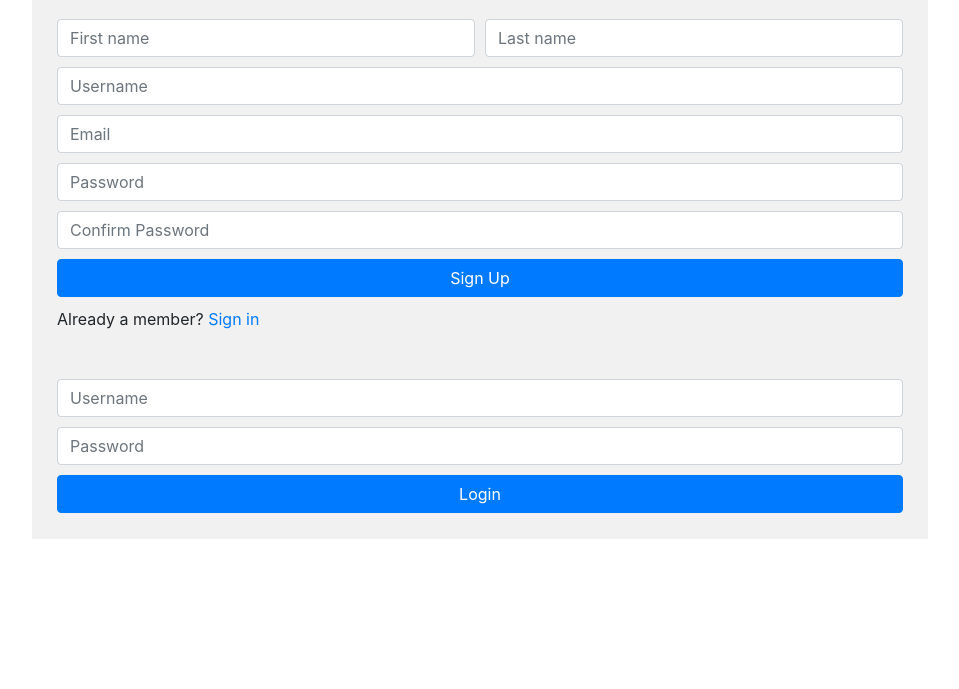
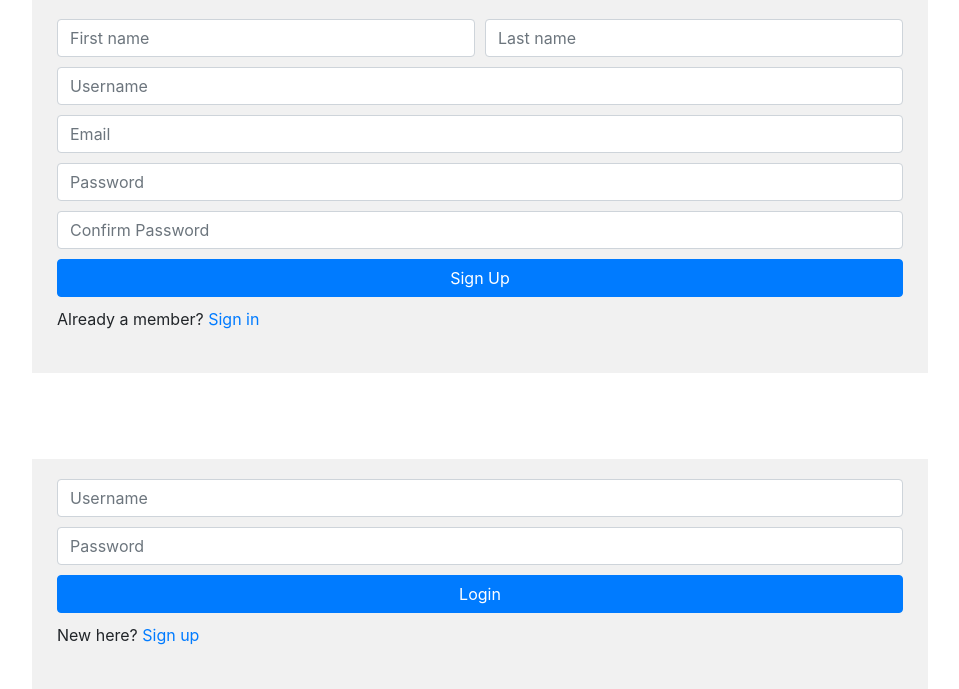
Before and after one commit to KiseraTimon/OOP-PHP-Forms, a PHP site: page /Pages/loginpage.php in a window 1280 px wide. Shown: the part 375-1064 px from the top of the page, without its empty margins (160-1119 px from the left). Before the commit the page ends 914 px from the top, so only its background shows below. Run offline with PHP 8.4, Linux system fonts and the light colour scheme.

Commit message:
Activated login/signup links

```diff
--- a/Structures/Forms/login.php
+++ b/Structures/Forms/login.php
@@ -44,6 +44,11 @@ class login
                         <button type="submit" class="btn btn-primary">Login</button>
                     </div>
                 </div>
+                <div class="form-row">
+                    <div class="col">
+                        <p>New here?<a href="../../index.php"> Sign up</a></p>
+                    </div>
+                </div>
             </form>
         </div>
         <?php
--- a/Structures/Forms/signup.php
+++ b/Structures/Forms/signup.php
@@ -76,7 +76,7 @@ class signupform
                 </div>
                 <div class="form-row">
                     <div class="col">
-                        <p>Already a member?<a href="#"> Sign in</a></p>
+                        <p>Already a member?<a href="../../Pages/loginpage.php"> Sign in</a></p>
                     </div>
                 </div>
             </form>
```
